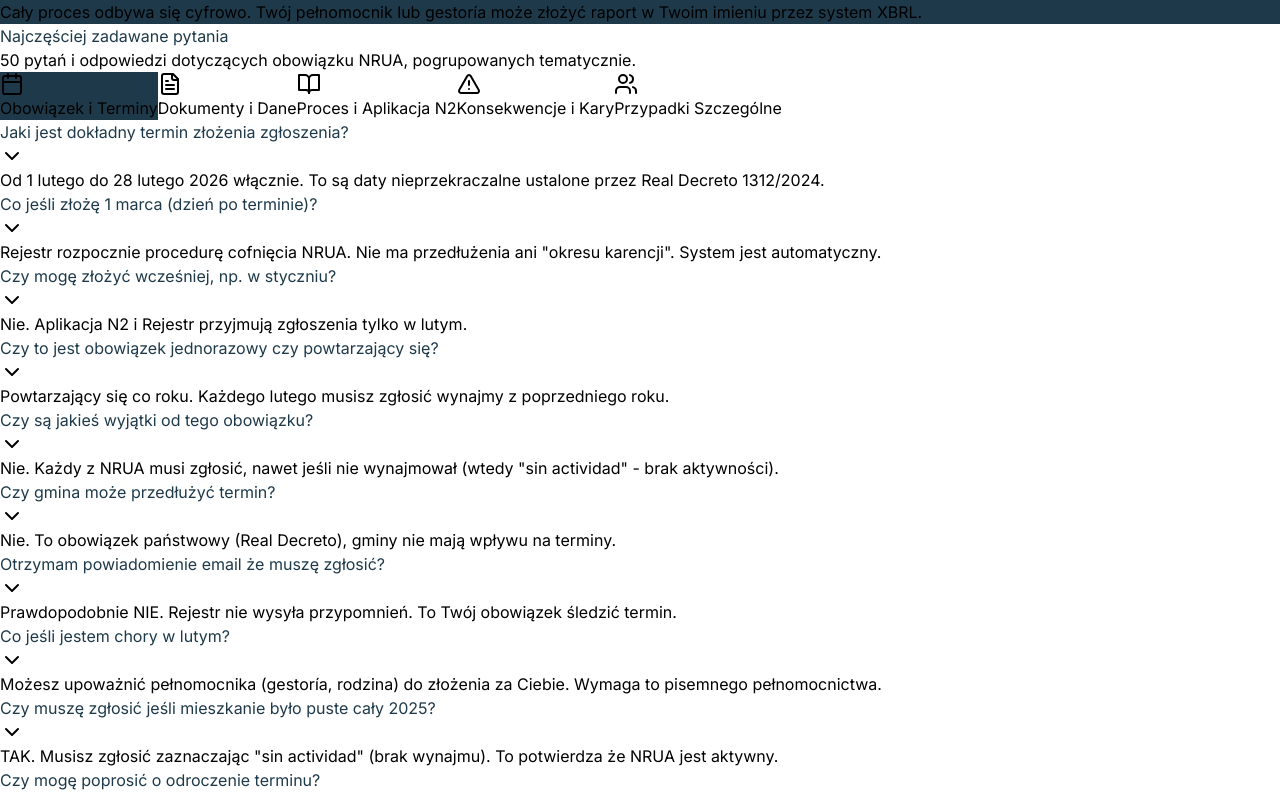
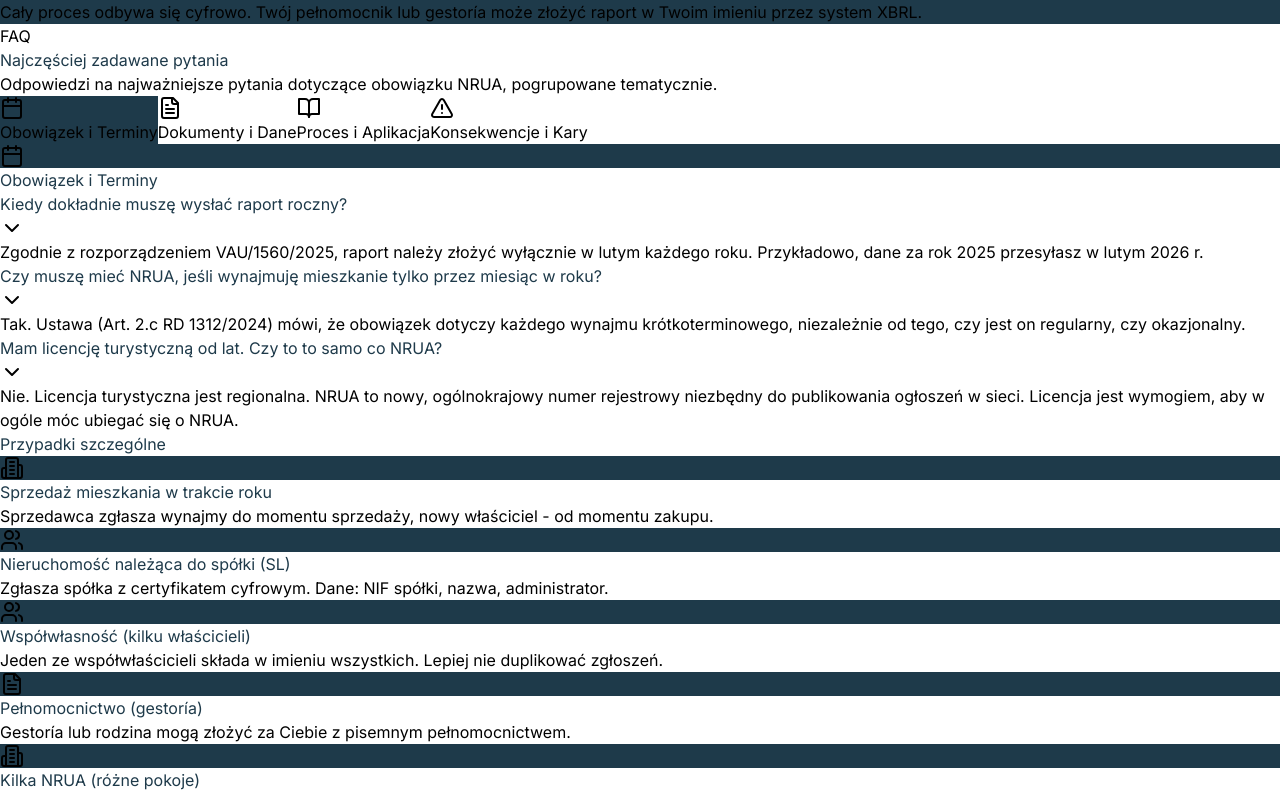
Before and after one commit to RENDIASRURIas/nruaHiszpania, a React (Vite) app: page / in a window 1280 px wide. Shown: the part 5042-5837 px from the top of the page. Built offline with nearby package versions, Linux system fonts and the light colour scheme.

Commit message:
Redesign FAQ with new 4-category layout, updated questions, and legal disclaimer
Co-Authored-By: polskagrupa1@outlook.es <2210070540024@student.unbrah.ac.id>

```diff
--- a/src/App.tsx
+++ b/src/App.tsx
@@ -211,80 +211,36 @@ function App() {
       title: 'Obowiązek i Terminy',
       icon: <Calendar className="w-5 h-5" />,
       items: [
-        { q: 'Jaki jest dokładny termin złożenia zgłoszenia?', a: 'Od 1 lutego do 28 lutego 2026 włącznie. To są daty nieprzekraczalne ustalone przez Real Decreto 1312/2024.' },
-        { q: 'Co jeśli złożę 1 marca (dzień po terminie)?', a: 'Rejestr rozpocznie procedurę cofnięcia NRUA. Nie ma przedłużenia ani "okresu karencji". System jest automatyczny.' },
-        { q: 'Czy mogę złożyć wcześniej, np. w styczniu?', a: 'Nie. Aplikacja N2 i Rejestr przyjmują zgłoszenia tylko w lutym.' },
-        { q: 'Czy to jest obowiązek jednorazowy czy powtarzający się?', a: 'Powtarzający się co roku. Każdego lutego musisz zgłosić wynajmy z poprzedniego roku.' },
-        { q: 'Czy są jakieś wyjątki od tego obowiązku?', a: 'Nie. Każdy z NRUA musi zgłosić, nawet jeśli nie wynajmował (wtedy "sin actividad" - brak aktywności).' },
-        { q: 'Czy gmina może przedłużyć termin?', a: 'Nie. To obowiązek państwowy (Real Decreto), gminy nie mają wpływu na terminy.' },
-        { q: 'Otrzymam powiadomienie email że muszę zgłosić?', a: 'Prawdopodobnie NIE. Rejestr nie wysyła przypomnień. To Twój obowiązek śledzić termin.' },
-        { q: 'Co jeśli jestem chory w lutym?', a: 'Możesz upoważnić pełnomocnika (gestoría, rodzina) do złożenia za Ciebie. Wymaga to pisemnego pełnomocnictwa.' },
-        { q: 'Czy muszę zgłosić jeśli mieszkanie było puste cały 2025?', a: 'TAK. Musisz zgłosić zaznaczając "sin actividad" (brak wynajmu). To potwierdza że NRUA jest aktywny.' },
-        { q: 'Czy mogę poprosić o odroczenie terminu?', a: 'Nie. Termin jest sztywny dla wszystkich. Jedynym wyjściem jest złożenie w wymaganym okresie lub udzielenie pełnomocnictwa.' },
+        { q: 'Kiedy dokładnie muszę wysłać raport roczny?', a: 'Zgodnie z rozporządzeniem VAU/1560/2025, raport należy złożyć wyłącznie w lutym każdego roku. Przykładowo, dane za rok 2025 przesyłasz w lutym 2026 r.' },
+        { q: 'Czy muszę mieć NRUA, jeśli wynajmuję mieszkanie tylko przez miesiąc w roku?', a: 'Tak. Ustawa (Art. 2.c RD 1312/2024) mówi, że obowiązek dotyczy każdego wynajmu krótkoterminowego, niezależnie od tego, czy jest on regularny, czy okazjonalny.' },
+        { q: 'Mam licencję turystyczną od lat. Czy to to samo co NRUA?', a: 'Nie. Licencja turystyczna jest regionalna. NRUA to nowy, ogólnokrajowy numer rejestrowy niezbędny do publikowania ogłoszeń w sieci. Licencja jest wymogiem, aby w ogóle móc ubiegać się o NRUA.' },
       ],
     },
     {
       title: 'Dokumenty i Dane',
       icon: <FileText className="w-5 h-5" />,
       items: [
-        { q: 'Nie pamiętam swojego numeru NRUA. Gdzie go znaleźć?', a: 'Sprawdź: dokument od Urzędu Gminy, ogłoszenie na Airbnb/Booking (musi być tam widoczny), lub zapytaj w Urzędzie Gminy gdzie rejestrowałeś.' },
-        { q: 'Co to jest CRU i gdzie go znaleźć?', a: 'CRU (Código Registral Único) to kod nieruchomości w Rejestrze Własności. Znajdziesz w: dokumencie NRUA, escritura (akt notarialny) lub nota simple (wypis z Rejestru).' },
-        { q: 'Nie mam certyfikatu cyfrowego. Czy mogę złożyć?', a: 'TAK. Możesz złożyć osobiście w Rejestrze Własności lub zlecić profesjonaliście który posiada certyfikat.' },
-        { q: 'Czy potrzebuję kopii umów najmu?', a: 'Nie. Wystarczają: daty, liczba gości, cel najmu. Umowy zachowaj dla siebie (na wypadek kontroli).' },
-        { q: 'Wynajmowałem 20 razy w 2025. Muszę każdy wypisać?', a: 'TAK, ale aplikacja N2 pozwala zgrupować. Wpisz datę pierwszego i ostatniego wynajmu w roku oraz łączną liczbę gości.' },
-        { q: 'Nie pamiętam dokładnych dat wynajmów. Co robić?', a: 'Sprawdź: wyciągi bankowe (wpłaty od Airbnb/Booking), kalendarz Airbnb (zakładka "Rezerwacje"), panel Booking (Historia), emaile potwierdzające rezerwacje.' },
-        { q: 'Czy muszę podać dane gości (imiona, nazwiska)?', a: 'NIE. Zgłoszenie jest anonimowe. Podajesz tylko: liczbę osób, daty, cel.' },
-        { q: 'Mam nieruchomość w spółce (SL). Jakie dane podać?', a: 'NIF spółki, nazwa spółki, administrator lub osoba upoważniona, email kontaktowy spółki.' },
-        { q: 'Czy mogę zgłosić kilka nieruchomości jednym formularzem?', a: 'Nie. Każdy CRU (nieruchomość) wymaga osobnego zgłoszenia.' },
-        { q: 'Straciłem dokument z NRUA. Mogę uzyskać duplikat?', a: 'TAK. Zwróć się do Urzędu Gminy który wydał NRUA. Poproś o "certificado duplicado NRUA".' },
+        { q: 'Jakich danych o gościach wymaga system?', a: 'System wymaga listy pobytów, w której podajesz: datę przyjazdu, datę wyjazdu, liczbę gości oraz cel pobytu (np. turystyka, praca). Dane są przesyłane w formacie anonimowym.' },
+        { q: 'Co to jest numer CRU i gdzie go znajdę?', a: 'CRU (Código Registral Único) to „PESEL" Twojej nieruchomości w rejestrze gruntów. Znajdziesz go w swojej karcie własności (Nota Simple). Jest niezbędny do poprawnej identyfikacji nieruchomości w systemie NRUA.' },
+        { q: 'Nie wynajmowałem mieszkania w tym roku. Czy mogę pominąć zgłoszenie?', a: 'Absolutnie nie. Musisz złożyć raport z zaznaczoną opcją „Sin actividad" (brak aktywności). Jeśli tego nie zrobisz, Twój numer NRUA może zostać wyrejestrowany.' },
       ],
     },
     {
-      title: 'Proces i Aplikacja N2',
+      title: 'Proces i Aplikacja',
       icon: <BookOpen className="w-5 h-5" />,
       items: [
-        { q: 'Czy aplikacja N2 jest w języku polskim?', a: 'Nie. Jest po hiszpańsku i angielsku. Dlatego przygotowaliśmy manual w języku polskim.' },
-        { q: 'Aplikacja N2 nie chce się zainstalować. Co robić?', a: 'Sprawdź: czy masz Javę zainstalowaną (java.com), pobierz ponownie z oficjalnej strony, lub spróbuj na innym komputerze. Napisz do nas - pomożemy.' },
-        { q: 'Czy mogę wypełnić formularz na telefonie?', a: 'Nie. Aplikacja N2 działa tylko na komputerze (Windows/Mac). Nie ma wersji mobilnej.' },
-        { q: 'Ile czasu zajmuje wypełnienie formularza?', a: 'Z przygotowanymi danymi: 20-30 minut. Bez przygotowania: 1-2 godziny (szukanie dat, liczenie gości).' },
-        { q: 'Czy mogę zapisać formularz i wrócić później?', a: 'TAK. Aplikacja N2 pozwala zapisać rozpracowywany formularz i dokończyć później.' },
-        { q: 'Popełniłem błąd w zgłoszeniu. Czy mogę poprawić?', a: 'TAK, ale tylko jeśli jeszcze nie wysłałeś. Po wysłaniu musisz złożyć "rectificación" (poprawkę).' },
-        { q: 'Jak wygląda potwierdzenie odbioru?', a: 'PDF z: numerem rejestrowym zgłoszenia, data i godzina złożenia, pieczęć elektroniczna Rejestru, Twoje dane i NRUA.' },
-        { q: 'Ile czeka się na potwierdzenie?', a: 'Elektroniczne: 24-48 godzin. Osobiste: natychmiast (pieczęć na dokumencie).' },
-        { q: 'Rejestr odrzucił moje zgłoszenie. Co robić?', a: 'Sprawdź powód odrzucenia (powinien być w emailu). Najczęstsze: błędny CRU, NRUA niezgodny z bazą, brakujące dane. Popraw i złóż ponownie.' },
-        { q: 'Czy mogę złożyć zgłoszenie za kogoś (rodzina, znajomy)?', a: 'TAK, jeśli masz pisemne pełnomocnictwo od właściciela.' },
+        { q: 'Czy mogę wysłać raport w formie PDF lub e-mailem?', a: 'Nie. Oficjalnym formatem jest XBRL (specyfikacja 2.1). Jest to format cyfrowy czytelny dla maszyn, przesyłany przez platformę elektroniczną Kolegium Rejestratorów.' },
+        { q: 'Ile kosztuje złożenie raportu rocznego?', a: 'Aktualna opłata rejestrowa wynosi 27,05 € za każde zgłoszenie (za każdy numer NRUA).' },
+        { q: 'Czy muszę osobiście jechać do Hiszpanii, aby to załatwić?', a: 'Nie. Cały proces odbywa się online. Możesz upoważnić pełnomocnika lub gestorię, która wyśle raport w Twoim imieniu.' },
       ],
     },
     {
       title: 'Konsekwencje i Kary',
       icon: <AlertTriangle className="w-5 h-5" />,
       items: [
-        { q: 'Co DOKŁADNIE się stanie jeśli nie złożę?', a: 'Rejestr Własności cofnie NRUA (automatycznie), informacja trafi do Ventanilla Única Digital, Airbnb/Booking zablokują Twoje ogłoszenie, nie będziesz mógł legalnie wynajmować, możliwe kary gminne (300-3000€).' },
-        { q: 'Czy będę mógł odzyskać NRUA po cofnięciu?', a: 'TAK, ale musisz przejść cały proces od nowa (jak przy pierwszej rejestracji). To kosztuje czas i pieniądze.' },
-        { q: 'Airbnb już mi zablokował ogłoszenie. Co robić?', a: 'Złóż zgłoszenie NATYCHMIAST, uzyskaj potwierdzenie, wyślij do Airbnb jako dowód. Czekaj na odblokowanie (może zająć 7-14 dni).' },
-        { q: 'Czy Urząd Skarbowy też zostanie poinformowany?', a: 'Nie bezpośrednio. To są dwa niezależne systemy. Ale Hacienda może uzyskać dostęp do danych.' },
-        { q: 'Czy mogę dostać karę pieniężną oprócz cofnięcia NRUA?', a: 'TAK. Gminy mogą nałożyć kary za: brak zgłoszenia (300-1500€), wynajmowanie bez NRUA (1000-3000€), powtarzające się naruszenie (do 6000€).' },
-        { q: 'Czy kara jest taka sama w całej Hiszpanii?', a: 'Nie. Każda Wspólnota Autonomiczna ma swoje stawki. Najsurowsze: Katalonia, Baleary.' },
-        { q: 'Jak długo trwa cofnięcie NRUA?', a: 'Po terminie 28 lutego Rejestr ma 30 dni na wysłanie ostrzeżenia. Potem kolejne 15 dni na cofnięcie. Razem ok. 45-60 dni.' },
-        { q: 'Otrzymam ostrzeżenie przed cofnięciem?', a: 'Prawdopodobnie TAK, ale nie zawsze. Rejestr powinien wysłać "requerimiento" (wezwanie), ale terminy są krótkie.' },
-        { q: 'Czy mogę odwołać się od cofnięcia NRUA?', a: 'TAK, ale tylko jeśli masz uzasadniony powód (np. błąd Rejestru, siła wyższa). Termin: 15 dni od powiadomienia.' },
-        { q: 'Czy ktoś już stracił NRUA za brak zgłoszenia?', a: 'To pierwszy rok tego obowiązku (2026), więc przypadków jeszcze nie ma. Ale prawo jest jasne - będzie egzekwowane.' },
-      ],
-    },
-    {
-      title: 'Przypadki Szczególne',
-      icon: <Users className="w-5 h-5" />,
-      items: [
-        { q: 'Sprzedałem mieszkanie w lipcu 2025. Kto zgłasza?', a: 'TY: wynajmy styczeń-lipiec 2025. NOWY WŁAŚCICIEL: wynajmy sierpień-grudzień 2025. Każdy za swój okres.' },
-        { q: 'Kupiłem mieszkanie z NRUA. Przechodzi na mnie?', a: 'TAK. NRUA jest związany z nieruchomością. Ale musisz zaktualizować dane właściciela w Urzędzie Gminy.' },
-        { q: 'Wynajmuję mieszkanie mojej matki. Kto zgłasza?', a: 'Właściciel (matka) lub osoba z pełnomocnictwem. Potrzebne: dokument pełnomocnictwa notarialny.' },
-        { q: 'Mam współwłaścicieli (50/50). Kto zgłasza?', a: 'Jeden ze współwłaścicieli w imieniu wszystkich. Lub każdy osobno (ale wtedy duplikacja - lepiej jeden).' },
-        { q: 'NRUA jest na spółkę, ale ja wynajmuję prywatnie. Co robić?', a: 'NRUA musi być zgodny z właścicielem w Rejestrze. Jeśli spółka jest właścicielem - zgłasza spółka.' },
-        { q: 'Mam kilka NRUA dla jednego mieszkania (różne pokoje). Ile zgłoszeń?', a: 'Jeśli wszystkie NRUA mają ten sam CRU - jedno zgłoszenie (lista wszystkich NRUA w jednym formularzu).' },
-        { q: 'Czy gestoría może to zrobić za mnie?', a: 'TAK. Większość gestorías oferuje tę usługę. Możesz też skontaktować się z nami.' },
-        { q: 'Wynajmuję przez Airbnb. Oni nie zgłaszają za mnie?', a: 'NIE. Airbnb/Booking tylko udostępniają platformę. Obowiązek prawny leży po stronie właściciela.' },
-        { q: 'Jestem rezydentem podatkowym w Polsce. Czy to dotyczy mnie?', a: 'TAK. Obowiązek dotyczy wszystkich właścicieli z NRUA, niezależnie od rezydencji podatkowej.' },
-        { q: 'Gdzie mogę uzyskać pomoc jeśli mam problem?', a: 'Nasz email: kontakt@nruahiszpania.pl (odpowiadamy w 24h). Możesz też zwrócić się do Rejestru Własności lub Urzędu Gminy który wydał NRUA.' },
+        { q: 'Co się stanie, jeśli zapomnę o raporcie w lutym?', a: 'Rejestrator (Registrador de la Propiedad) może zawiesić ważność Twojego numeru NRUA. W efekcie Airbnb, Booking i inne platformy otrzymają nakaz usunięcia Twojego ogłoszenia w ciągu 48 godzin (Art. 10.2 RD 1312/2024).' },
+        { q: 'Jakie kary finansowe grożą za brak NRUA?', a: 'Sam dekret NRUA odsyła do istniejących przepisów regionalnych. W zależności od regionu (np. Walencja, Andaluzja), kary za nielegalny wynajem lub brak wymaganych rejestracji mogą sięgać nawet 600.000 € w przypadku bardzo poważnych naruszeń.' },
+        { q: 'Czy Airbnb samo prześle moje dane do rejestru?', a: 'Platformy przesyłają dane o aktywności (liczba nocy/gości), ale to Ty jako właściciel masz prawny obowiązek posiadania aktywnego numeru NRUA i składania corocznego modelu informacyjnego w rejestrze.' },
       ],
     },
   ]
@@ -653,16 +609,19 @@ function App() {
         <div className="absolute top-8 right-8 w-28 h-28 dot-grid hidden lg:block" />
       </section>
 
-      <section id="faq" className="py-24 sm:py-32 bg-white">
+      <section id="faq" className="py-24 sm:py-32 bg-slate-50">
         <div className="max-w-7xl mx-auto px-6 lg:px-8">
           <FadeIn>
-            <h2 className="text-3xl sm:text-4xl lg:text-5xl font-bold text-brand mb-4 tracking-tight">Najczęściej zadawane pytania</h2>
-            <p className="text-lg text-slate-500 mb-12 max-w-2xl">50 pytań i odpowiedzi dotyczących obowiązku NRUA, pogrupowanych tematycznie.</p>
+            <div className="text-center mb-16">
+              <p className="text-brand-accent text-sm font-medium tracking-wider uppercase mb-3">FAQ</p>
+              <h2 className="text-3xl sm:text-4xl lg:text-5xl font-bold text-brand mb-4 tracking-tight">Najczęściej zadawane pytania</h2>
+              <p className="text-lg text-slate-500 max-w-2xl mx-auto">Odpowiedzi na najważniejsze pytania dotyczące obowiązku NRUA, pogrupowane tematycznie.</p>
+            </div>
           </FadeIn>
           <FadeIn delay={100}>
-            <div className="flex flex-wrap gap-2 mb-12">
+            <div className="flex flex-wrap justify-center gap-3 mb-14">
               {faqCategories.map((cat, i) => (
-                <button key={i} onClick={() => setActiveFaqCat(i)} className={`flex items-center gap-2 px-5 py-2.5 rounded-md text-sm font-medium transition-all ${activeFaqCat === i ? 'bg-brand text-white' : 'bg-slate-100 text-slate-600 hover:bg-slate-200'}`}>
+                <button key={i} onClick={() => setActiveFaqCat(i)} className={`flex items-center gap-2 px-6 py-3 rounded-lg text-sm font-medium transition-all border ${activeFaqCat === i ? 'bg-brand text-white border-brand shadow-lg shadow-brand/20' : 'bg-white text-slate-600 border-slate-200 hover:border-brand hover:text-brand'}`}>
                   {cat.icon}
                   {cat.title}
                 </button>
@@ -670,7 +629,13 @@ function App() {
             </div>
           </FadeIn>
           <FadeIn delay={200}>
-            <div className="max-w-3xl">
+            <div className="max-w-3xl mx-auto bg-white rounded-2xl shadow-sm border border-slate-200 p-8 sm:p-10">
+              <div className="flex items-center gap-3 mb-8 pb-6 border-b border-slate-100">
+                <div className="w-10 h-10 rounded-full bg-brand flex items-center justify-center text-white">
+                  {faqCategories[activeFaqCat].icon}
+                </div>
+                <h3 className="text-xl font-bold text-brand">{faqCategories[activeFaqCat].title}</h3>
+              </div>
               <FAQAccordion category={faqCategories[activeFaqCat]} />
             </div>
           </FadeIn>
@@ -811,7 +776,7 @@ function App() {
               </svg>
               <span className="text-sm text-white/40">NRUA Hiszpania &copy; {new Date().getFullYear()}. Portal informacyjny.</span>
             </div>
-            <p className="text-xs text-white/30">Informacje na stronie nie stanowią porady prawnej. Skonsultuj się z profesjonalistą.</p>
+            <p className="text-xs text-white/30">Informacje zawarte na tej stronie mają charakter wyłącznie informacyjny i nie stanowią porady prawnej. Procedury oparte są na Real Decreto 1312/2024 i Orden VAU/1560/2025. W przypadku skomplikowanych spraw zalecamy konsultację z profesjonalną gestorią lub prawnikiem w Hiszpanii.</p>
           </div>
         </div>
       </footer>
```
